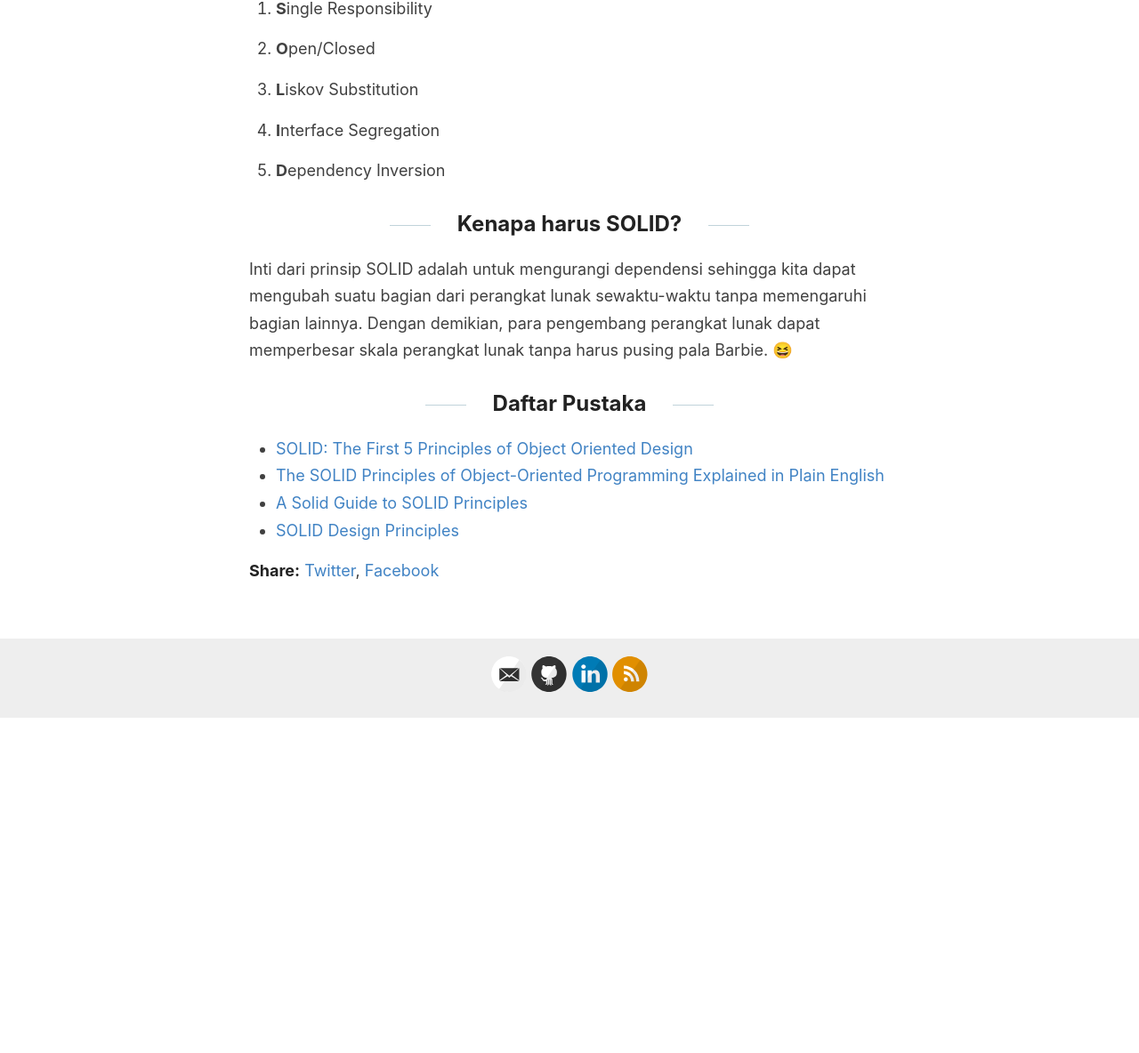
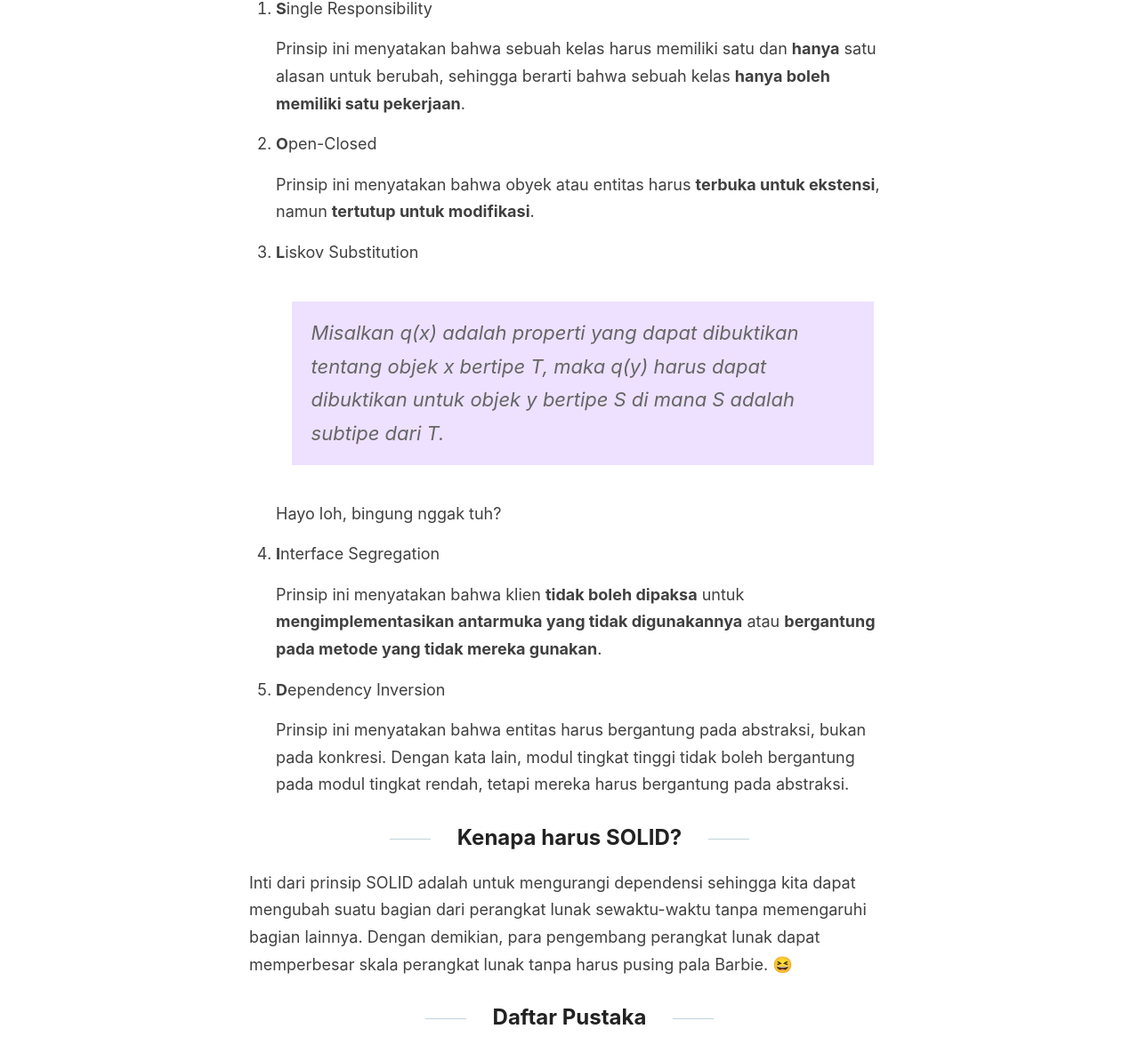
Before and after one commit to determinedguy/cecoret, a Jekyll site: the page built from _posts/2023-3-10-solid-principles.md, in a window 1280 px wide and 1400 px high, scrolled down 1735 px. Shown: the part 216-1400 px from the top of the window at 89% size. Built offline with Jekyll 4.4.1, drawn with Linux system fonts in a browser that asks for light colours; before the commit the page ends 2758 px from its top, so only the background shows below that.

Commit message:
add: simple elaboration

```diff
--- a/_posts/2023-3-10-solid-principles.md
+++ b/_posts/2023-3-10-solid-principles.md
@@ -30,13 +30,25 @@ Prinsip SOLID sendiri terdiri dari lima prinsip, sesuai dengan singkatannya.
 
 1. **S**ingle Responsibility
 
-2. **O**pen/Closed
+    Prinsip ini menyatakan bahwa sebuah kelas harus memiliki satu dan **hanya** satu alasan untuk berubah, sehingga berarti bahwa sebuah kelas **hanya boleh memiliki satu pekerjaan**.
+
+2. **O**pen-Closed
+
+    Prinsip ini menyatakan bahwa obyek atau entitas harus **terbuka untuk ekstensi**, namun **tertutup untuk modifikasi**.
 
 3. **L**iskov Substitution
 
+    > Misalkan q(x) adalah properti yang dapat dibuktikan tentang objek x bertipe T, maka q(y) harus dapat dibuktikan untuk objek y bertipe S di mana S adalah subtipe dari T.
+
+    Hayo loh, bingung nggak tuh?
+
 4. **I**nterface Segregation
 
+    Prinsip ini menyatakan bahwa klien **tidak boleh dipaksa** untuk **mengimplementasikan antarmuka yang tidak digunakannya** atau **bergantung pada metode yang tidak mereka gunakan**.
+
 5. **D**ependency Inversion
+
+    Prinsip ini menyatakan bahwa entitas harus bergantung pada abstraksi, bukan pada konkresi. Dengan kata lain, modul tingkat tinggi tidak boleh bergantung pada modul tingkat rendah, tetapi mereka harus bergantung pada abstraksi.
 
 ## Kenapa harus SOLID?
 
```
